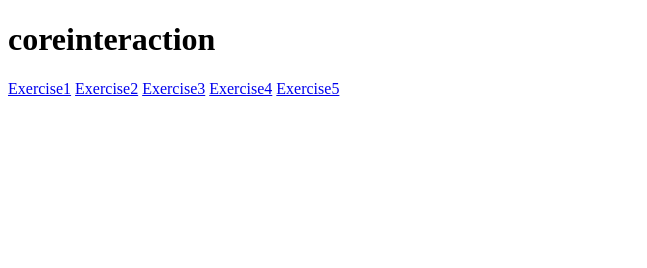
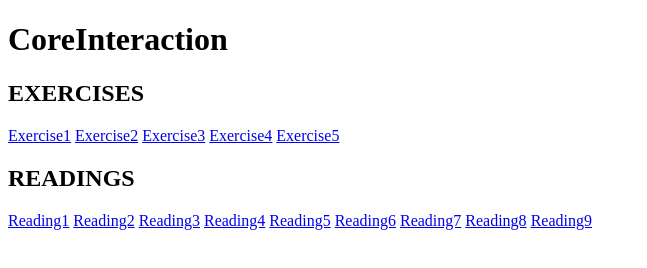
Before and after one commit to siyuhang23/coreinteraction2019, a plain HTML site: page index.html in a window 1280 px wide. Shown: the whole page, without its empty margins (0-647 px from the left). Drawn offline with Linux system fonts and the light colour scheme.

Commit message:
Add files via upload

```diff
--- a/index.html
+++ b/index.html
@@ -1,16 +1,29 @@
 <!DOCTYPE html>
 <html>
     <head>
-      <title> sabrinahang</title>
+      <title> Sabrina Hang</title>
     </head>
 
     <body>
-      <h1>coreinteraction</h1>
+      <h1>CoreInteraction</h1>
+      <h2>EXERCISES</h2>
       <a href="exercise1/index.html">Exercise1</a>
       <a href="exercise2/index.html">Exercise2</a>
       <a href="exercise3/index.html">Exercise3</a>
       <a href="exercise4/index.html">Exercise4</a>
       <a href="exercise5/index.html">Exercise5</a>
+
+      <div>
+        <h2>READINGS</h2>
+        <a href="reading1/index.html">Reading1</a>
+          <a href="reading2/index.html">Reading2</a>
+            <a href="reading3/index.html">Reading3</a>
+              <a href="reading4/index.html">Reading4</a>
+                <a href="reading5/index.html">Reading5</a>
+                  <a href="reading6/index.html">Reading6</a>
+                    <a href="reading7/index.html">Reading7</a>
+                      <a href="reading8/index.html">Reading8</a>
+                        <a href="reading9/index.html">Reading9</a>
     </body>
 
 
```
